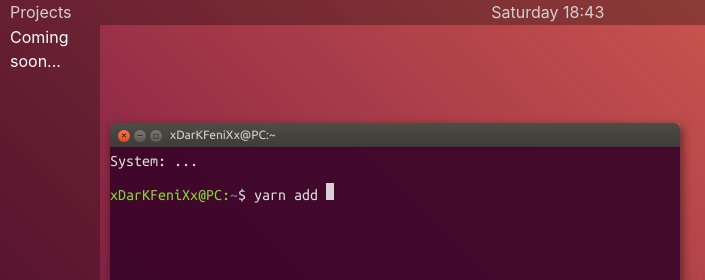
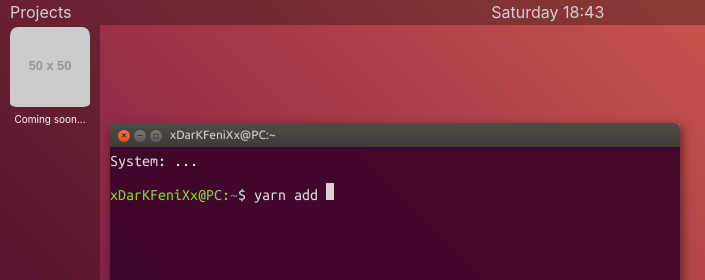
Before and after one commit to xDarKFeniXx/my-site, a website: page src/index.html in a window 1280 px wide. Shown: the top 280 px of the page, 0-705 px from the left. Drawn offline with nearby package versions, Linux system fonts and the light colour scheme; files that its build step writes are made by us from their sources; placeholder pictures from the web are drawn by us.

Commit message:
fix styles and add project item

```diff
--- a/src/index.html
+++ b/src/index.html
@@ -123,6 +123,7 @@
     <aside class="side-bar">
         <div class="side-bar__list">
             <div class="side-bar__item">
+                <img src="https://via.placeholder.com/50" alt="project img">
                 Coming soon...
             </div>
 
--- a/src/scss/blocks/_side-bar.scss
+++ b/src/scss/blocks/_side-bar.scss
@@ -3,7 +3,19 @@
     grid-area: sider;
     background-color: rgba($color: #000000, $alpha: 0.3);
     padding: 0 10px;
+    &__list{
+        display: flex;
+        justify-content: flex-start;
+    }
     &__item{
         color: $main-color;
+        font-size: 10px;
+        margin: 2px auto;
+        text-align: center;
+    }
+    &__item>img{
+        width: 100%;
+        border-radius: 10%;
+        padding-bottom: 5px;
     }
 }
```
Also changed, not shown: dist/css/styles.css, dist/css/styles.min.css, dist/index.html, dist/js/index.js, dist/js/index.min.js.
